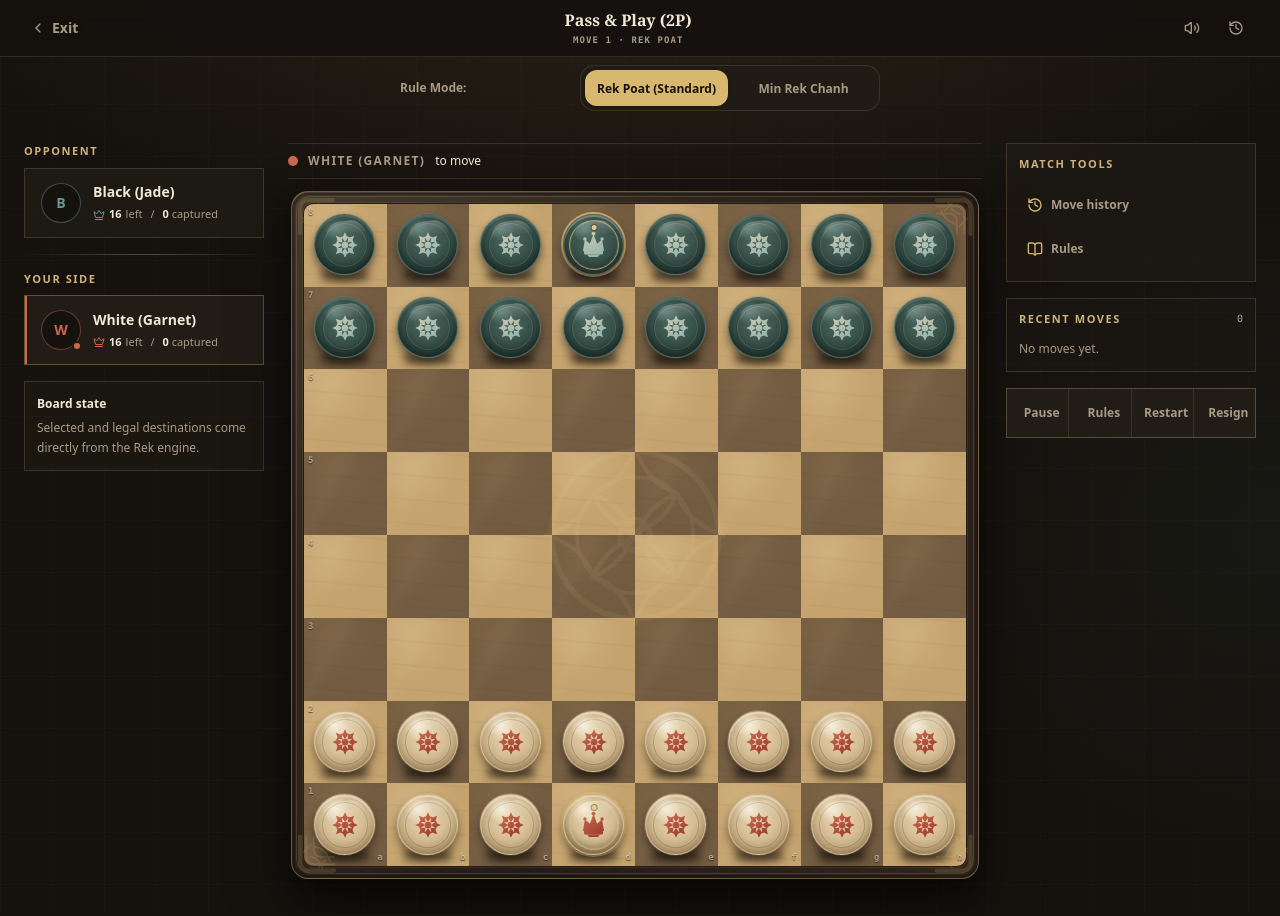
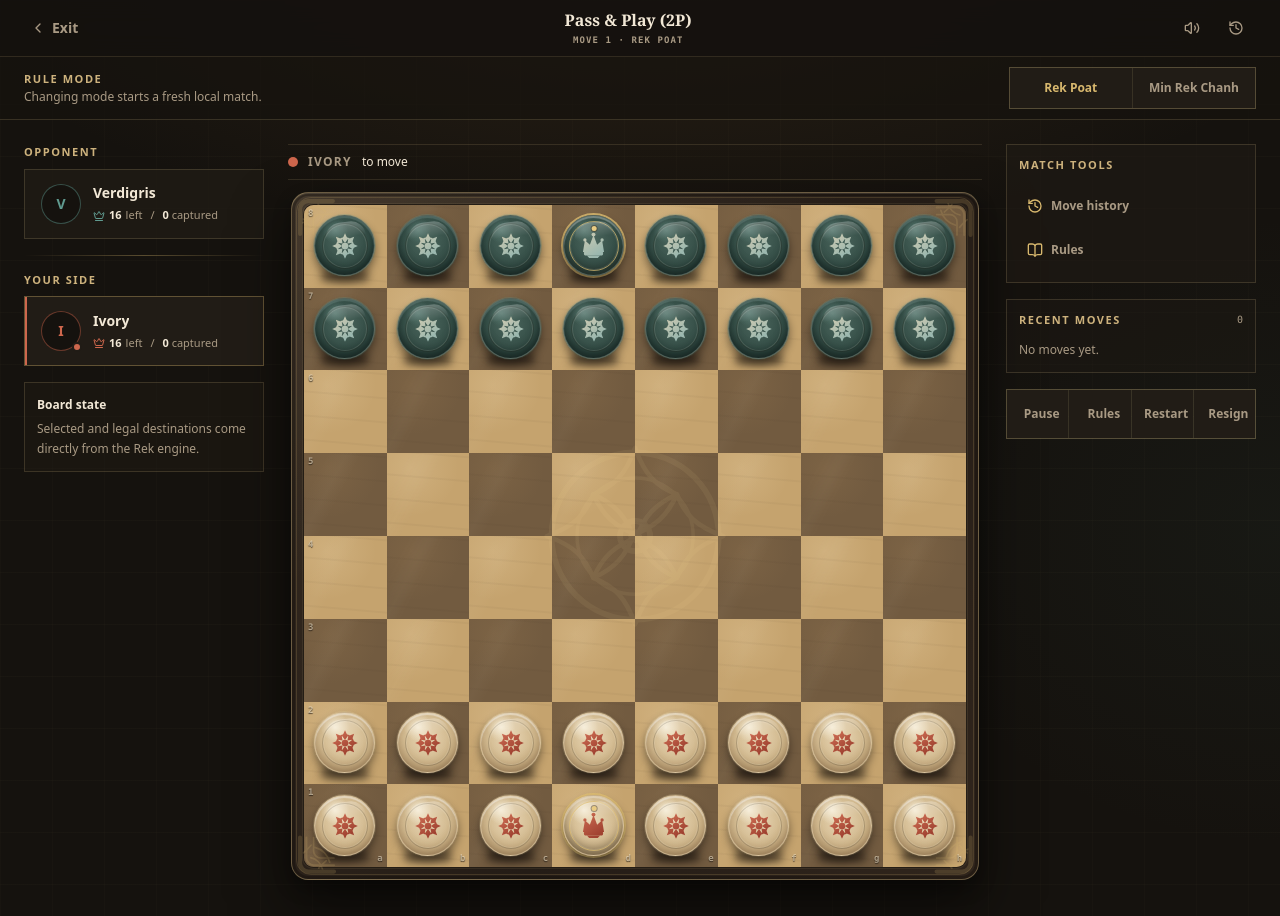
Before and after one commit to machxanht/Rek-Khmer-Chess, a Next.js app: page /play/local in a window 1280 px wide. Built offline with nearby package versions, Linux system fonts and the light colour scheme.

Commit message:
design: align local match mode switcher with UI v2

```diff
--- a/app/play/local/page.tsx
+++ b/app/play/local/page.tsx
@@ -16,30 +16,20 @@ export default function LocalGamePage() {
   }
 
   const banner = (
-    <div className="mx-auto flex w-full max-w-lg flex-col gap-2 px-3 py-2 text-xs font-semibold sm:flex-row sm:items-center sm:justify-between sm:px-4">
-      <span className="text-muted-foreground">Rule Mode:</span>
-      <div className="grid grid-cols-2 gap-1 rounded-xl bg-card/80 p-1 border border-border/80">
-        <button
-          onClick={() => handleModeChange('REK_POAT')}
-          className={`min-h-9 rounded-lg px-2 py-1 text-[11px] font-bold leading-tight transition-all sm:px-3 sm:text-xs ${
-            gameMode === 'REK_POAT'
-              ? 'bg-gold text-background shadow-sm'
-              : 'text-muted-foreground hover:text-foreground'
-          }`}
-        >
-          Rek Poat
-          <span className="hidden sm:inline"> (Standard)</span>
-        </button>
-        <button
-          onClick={() => handleModeChange('MIN_REK_CHANH')}
-          className={`min-h-9 rounded-lg px-2 py-1 text-[11px] font-bold leading-tight transition-all sm:px-3 sm:text-xs ${
-            gameMode === 'MIN_REK_CHANH'
-              ? 'bg-gold text-background shadow-sm'
-              : 'text-muted-foreground hover:text-foreground'
-          }`}
-        >
-          Min Rek Chanh
-        </button>
+    <div className="border-b border-border bg-background/68">
+      <div className="mx-auto flex w-full max-w-[1280px] items-center justify-between gap-3 px-3 py-2.5 sm:px-5 lg:px-6">
+        <div>
+          <p className="rk-eyebrow">Rule mode</p>
+          <p className="mt-0.5 hidden text-xs text-muted-foreground sm:block">Changing mode starts a fresh local match.</p>
+        </div>
+        <div className="grid grid-cols-2 gap-px border border-border bg-border">
+          <ModeButton active={gameMode === 'REK_POAT'} onClick={() => handleModeChange('REK_POAT')}>
+            Rek Poat
+          </ModeButton>
+          <ModeButton active={gameMode === 'MIN_REK_CHANH'} onClick={() => handleModeChange('MIN_REK_CHANH')}>
+            Min Rek Chanh
+          </ModeButton>
+        </div>
       </div>
     </div>
   )
@@ -48,8 +38,8 @@ export default function LocalGamePage() {
     <RekGameView
       engine={engine}
       title="Pass & Play (2P)"
-      youName="White (Garnet)"
-      oppName="Black (Jade)"
+      youName="Ivory"
+      oppName="Verdigris"
       perspective="neutral"
       canControlTurn
       exitHref="/play"
@@ -57,3 +47,26 @@ export default function LocalGamePage() {
     />
   )
 }
+
+function ModeButton({
+  active,
+  onClick,
+  children,
+}: {
+  active: boolean
+  onClick: () => void
+  children: React.ReactNode
+}) {
+  return (
+    <button
+      type="button"
+      onClick={onClick}
+      aria-pressed={active}
+      className={`min-h-10 bg-card px-3 text-[11px] font-extrabold outline-none transition-colors focus-visible:relative focus-visible:z-10 focus-visible:ring-2 focus-visible:ring-inset focus-visible:ring-gold/70 sm:px-4 sm:text-xs ${
+        active ? 'text-gold' : 'text-muted-foreground hover:bg-accent hover:text-foreground'
+      }`}
+    >
+      {children}
+    </button>
+  )
+}
```
